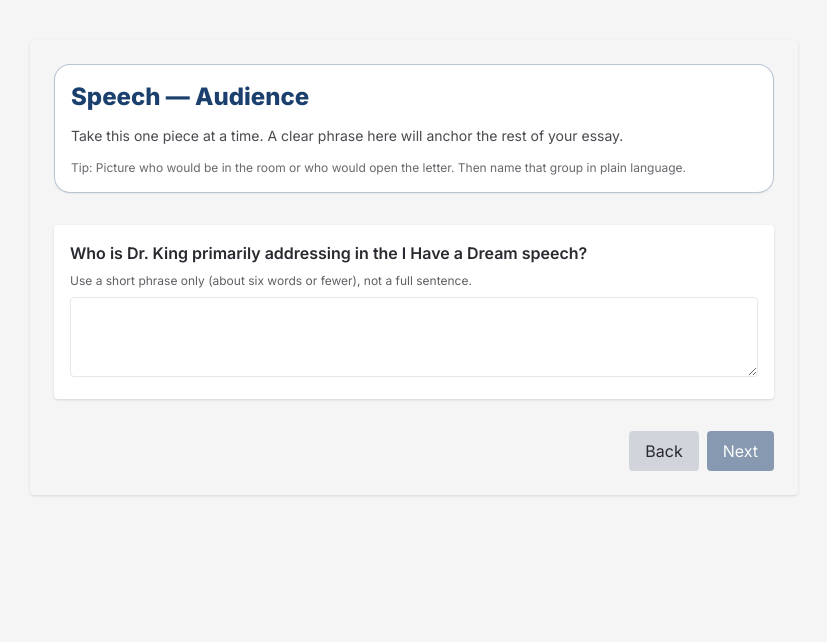
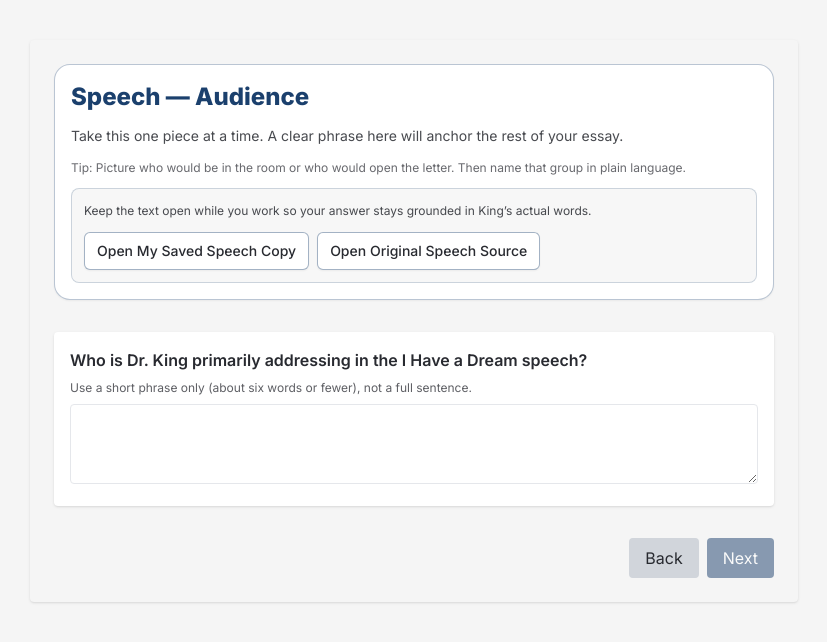
Before and after one commit to MrSmith22/compyouteacher, a Next.js app: page /modules/3 in a window 1280 px wide. Both pictures are taken after a click on the button "Next". Shown: the top 642 px of the page, without its empty margins (226-1053 px from the left). Built offline with nearby package versions, Linux system fonts and the light colour scheme; no server answers.

Commit message:
Module 3 improved: added full source access, fixed tips, and strengthened guided analysis flow

```diff
--- a/components/ModuleThreeForm.js
+++ b/components/ModuleThreeForm.js
@@ -7,6 +7,22 @@ import { useSession } from "next-auth/react";
 import { logActivity } from "@/lib/logActivity";
 import { getTChartEntries } from "@/lib/supabase/helpers/tchartEntries";
 import { parseModule2Observation } from "@/lib/parseModule2Observation";
+
+const FALLBACK_SPEECH_SOURCE_URL =
+  "https://www.archives.gov/files/press/exhibits/dream-speech.pdf";
+const FALLBACK_LETTER_SOURCE_URL =
+  "https://kinginstitute.stanford.edu/king-papers/documents/letter-birmingham-jail";
+
+const AUDIENCE_TIP =
+  "Tip: Picture who would be in the room or who would open the letter. Then name that group in plain language.";
+const PURPOSE_TIP =
+  "Tip: Think about what King is trying to make this audience understand, believe, feel, or do.";
+/** Guided audience/purpose steps (speech- or letter-specific) */
+const GROUNDING_REMINDER_GUIDED =
+  "Keep the text open while you work so your answer stays grounded in King’s actual words.";
+/** Appeal-analysis steps (unchanged from prior polish) */
+const GROUNDING_REMINDER_APPEAL =
+  "Keep the text open while you work so you can stay grounded in King’s actual words and choose accurate evidence.";
 
 const APPEAL_CATEGORIES = ["ethos", "pathos", "logos"];
 
@@ -35,6 +51,8 @@ const appealGroups = [
 
 const guidedFields = [
   {
+    focus: "audience",
+    textSource: "speech",
     title: "Speech — Audience",
     responseIndex: 0,
     label:
@@ -42,18 +60,24 @@ const guidedFields = [
     hint: "Use a short phrase only (about six words or fewer), not a full sentence.",
   },
   {
+    focus: "audience",
+    textSource: "letter",
     title: "Letter — Audience",
     responseIndex: 2,
     label: "Who is the Letter from Birmingham Jail mainly written for?",
     hint: "Short phrase only (about six words or fewer).",
   },
   {
+    focus: "purpose",
+    textSource: "speech",
     title: "Speech — Purpose",
     responseIndex: 1,
     label: "What is King trying to accomplish in the speech?",
     hint: "Short phrase only (about six words or fewer).",
   },
   {
+    focus: "purpose",
+    textSource: "letter",
     title: "Letter — Purpose",
     responseIndex: 3,
     label: "What is King trying to accomplish in the letter?",
@@ -81,6 +105,82 @@ function buildTchartLookup(rows) {
     map[key] = row;
   }
   return map;
+}
+
+function openUrlInNewTab(href) {
+  if (!href) return;
+  window.open(href, "_blank", "noopener,noreferrer");
+}
+
+function AnalysisSourceAccess({
+  variant,
+  speechOriginalUrl,
+  letterOriginalUrl,
+  reminderText = GROUNDING_REMINDER_APPEAL,
+  useOpenLabels = false,
+}) {
+  const showSpeech = variant === "speech" || variant === "both";
+  const showLetter = variant === "letter" || variant === "both";
+
+  const btnClass =
+    "text-left text-sm font-medium px-3 py-2 rounded-md border border-theme-blue/40 bg-white text-theme-dark hover:bg-theme-blue/10 transition shadow-sm";
+
+  const speechSaved = useOpenLabels
+    ? "Open My Saved Speech Copy"
+    : "My Saved Speech Copy";
+  const speechOrig = useOpenLabels
+    ? "Open Original Speech Source"
+    : "Original Speech Source";
+  const letterSaved = useOpenLabels
+    ? "Open My Saved Letter Copy"
+    : "My Saved Letter Copy";
+  const letterOrig = useOpenLabels
+    ? "Open Original Letter Source"
+    : "Original Letter Source";
+
+  return (
+    <div className="rounded-lg border border-theme-blue/20 bg-theme-light/80 p-3 space-y-3 text-left">
+      <p className="text-xs text-theme-dark/85 leading-relaxed">{reminderText}</p>
+      <div className="flex flex-wrap gap-2">
+        {showSpeech ? (
+          <>
+            <button
+              type="button"
+              className={btnClass}
+              onClick={() => openUrlInNewTab("/texts/speech")}
+            >
+              {speechSaved}
+            </button>
+            <button
+              type="button"
+              className={btnClass}
+              onClick={() => openUrlInNewTab(speechOriginalUrl)}
+            >
+              {speechOrig}
+            </button>
+          </>
+        ) : null}
+        {showLetter ? (
+          <>
+            <button
+              type="button"
+              className={btnClass}
+              onClick={() => openUrlInNewTab("/texts/letter")}
+            >
+              {letterSaved}
+            </button>
+            <button
+              type="button"
+              className={btnClass}
+              onClick={() => openUrlInNewTab(letterOriginalUrl)}
+            >
+              {letterOrig}
+            </button>
+          </>
+        ) : null}
+      </div>
+    </div>
+  );
 }
 
 function TChartScaffoldCard({ category, sourceType, row }) {
@@ -151,6 +251,12 @@ export default function ModuleThreeForm() {
   const [lastSaved, setLastSaved] = useState(null);
   const [loaded, setLoaded] = useState(false);
   const [tchartRows, setTchartRows] = useState([]);
+  const [speechOriginalUrl, setSpeechOriginalUrl] = useState(
+    FALLBACK_SPEECH_SOURCE_URL
+  );
+  const [letterOriginalUrl, setLetterOriginalUrl] = useState(
+    FALLBACK_LETTER_SOURCE_URL
+  );
   const savingRef = useRef(false);
   const thesisStepLoggedRef = useRef(false);
 
@@ -217,17 +323,55 @@ export default function ModuleThreeForm() {
         return;
       }
 
-      const [{ data: m3, error: m3Error }, tchartResult] = await Promise.all([
+      const [m3Result, tchartResult, sourcesRes] = await Promise.all([
         supabase
           .from("module3_responses")
           .select("responses, thesis, updated_at, structure_choice")
           .eq("user_email", email)
           .maybeSingle(),
         getTChartEntries({ userEmail: email }),
+        fetch("/api/module2/sources"),
       ]);
 
-      if (tchartResult?.data) {
-        setTchartRows(tchartResult.data);
+      const { data: m3, error: m3Error } = m3Result;
+
+      const chartData = tchartResult?.data || [];
+      if (chartData.length) {
+        setTchartRows(chartData);
+      }
+
+      let letterUrlFromTchart = "";
+      for (const row of chartData) {
+        const u = (row.letter_url || "").trim();
+        if (u.startsWith("https://")) {
+          letterUrlFromTchart = u;
+          break;
+        }
+      }
+
+      if (sourcesRes.ok) {
+        try {
+          const src = await sourcesRes.json();
+          if (src && !src.error) {
+            const speech =
+              src.speech_source_url ||
+              src.mlk_url ||
+              FALLBACK_SPEECH_SOURCE_URL;
+            const letter =
+              src.letter_source_url ||
+              src.lfbj_url ||
+              letterUrlFromTchart ||
+              FALLBACK_LETTER_SOURCE_URL;
+            setSpeechOriginalUrl(speech);
+            setLetterOriginalUrl(letter);
+          } else if (letterUrlFromTchart) {
+            setLetterOriginalUrl(letterUrlFromTchart);
+          }
+        } catch {
+          if (letterUrlFromTchart) setLetterOriginalUrl(letterUrlFromTchart);
+        }
+      } else if (letterUrlFromTchart) {
+        setLetterOriginalUrl(letterUrlFromTchart);
       }
 
       if (!m3Error && m3) {
@@ -435,9 +579,17 @@ export default function ModuleThreeForm() {
             rest of your essay.
           </p>
           <p className="text-xs text-theme-dark/70">
-            Tip: Picture who would be in the room or who would open the letter.
-            Then name that group in plain language.
+            {guidedFields[step - GUIDED_START].focus === "audience"
+              ? AUDIENCE_TIP
+              : PURPOSE_TIP}
           </p>
+          <AnalysisSourceAccess
+            variant={guidedFields[step - GUIDED_START].textSource}
+            speechOriginalUrl={speechOriginalUrl}
+            letterOriginalUrl={letterOriginalUrl}
+            reminderText={GROUNDING_REMINDER_GUIDED}
+            useOpenLabels
+          />
         </div>
       )}
 
@@ -484,6 +636,13 @@ export default function ModuleThreeForm() {
             <span className="font-semibold">Logos</span> for the audience or
             purpose you named earlier.
           </p>
+          <AnalysisSourceAccess
+            variant={currentAppealGroup.sourceType}
+            speechOriginalUrl={speechOriginalUrl}
+            letterOriginalUrl={letterOriginalUrl}
+            reminderText={GROUNDING_REMINDER_APPEAL}
+            useOpenLabels={false}
+          />
         </div>
       )}
 
```
